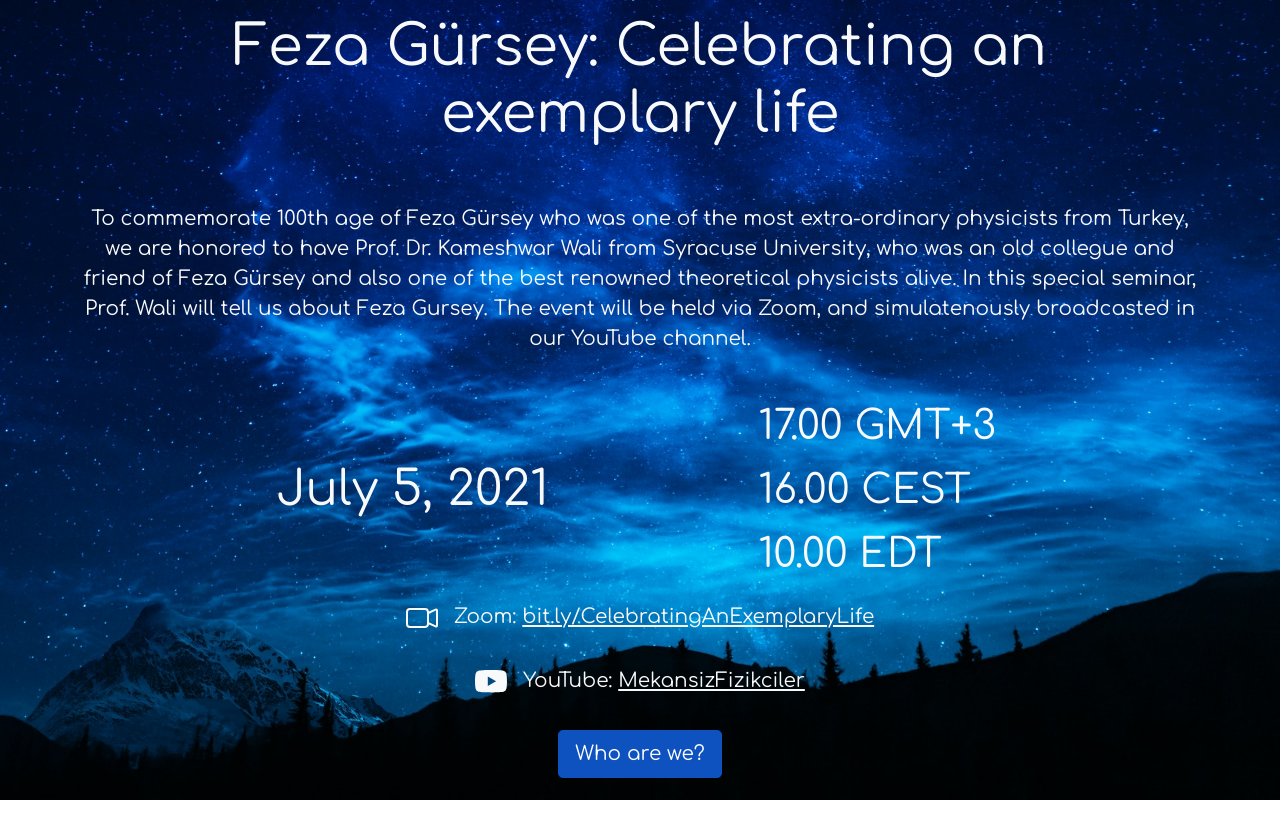
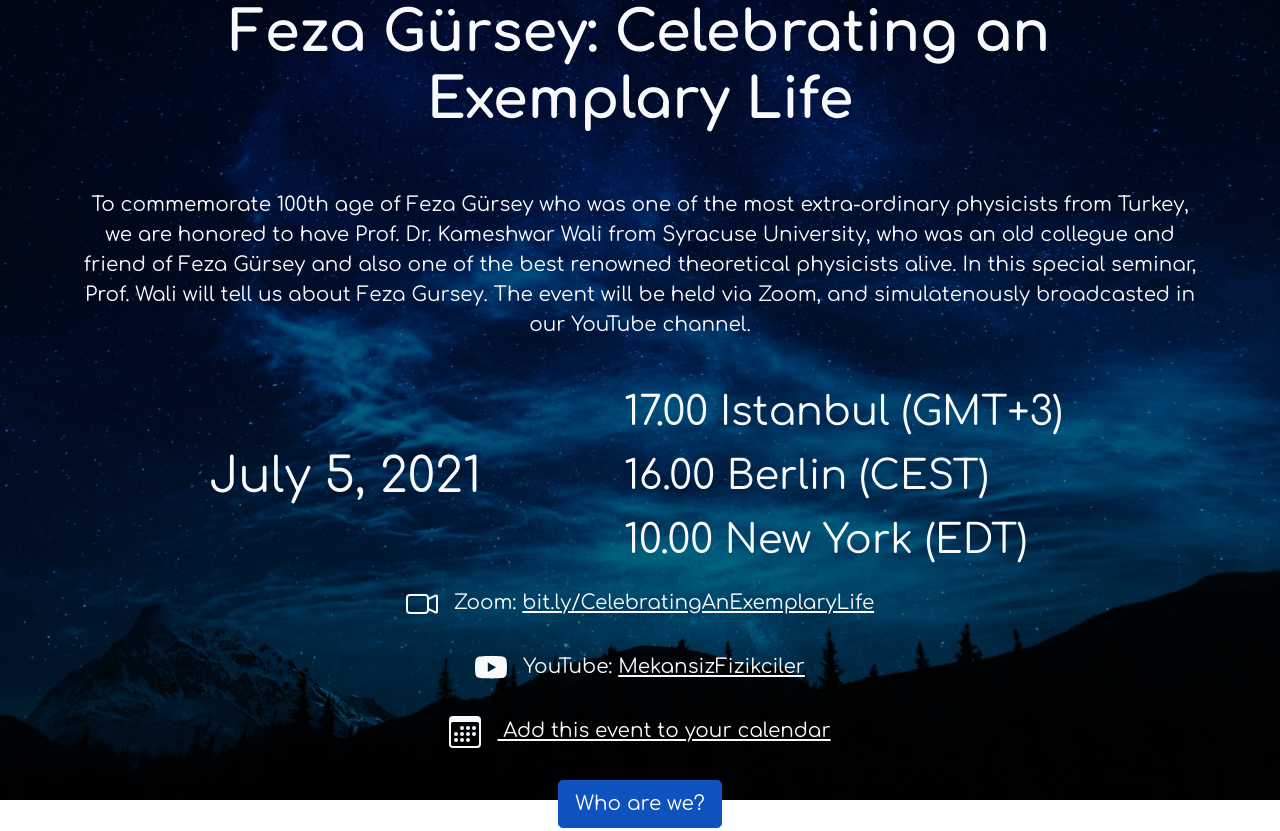
Before and after one commit to mekansiz-fizikciler/mekansiz-fizikciler.github.io, a website: page eng/index.html in a window 1280 px wide. Shown: the top 831 px of the page. Drawn offline with nearby package versions, Linux system fonts and the light colour scheme.

Commit message:
Darkened background, added calendar file

```diff
--- a/css/custom.scss
+++ b/css/custom.scss
@@ -40,15 +40,20 @@ header,
 
 #intro-eng {
     height: 100vh;
-    background: url("/assets/eng-background.jpg")no-repeat center center fixed;
+    background: linear-gradient( rgba(0, 0, 0, 0.5), rgba(0, 0, 0, 0.5) ), url("/assets/eng-background.jpg")no-repeat center center fixed;
     -webkit-background-size: cover;
     -moz-background-size: cover;
     -o-background-size: cover;
     background-size: cover;
+    opacity: 1.0;
+}
+
+.mask {
+    filter: brightness(0.0);
 }
 
 .footer-eng {
-    background: url("/assets/eng-background.jpg")no-repeat center center fixed;
+    background: linear-gradient( rgba(0, 0, 0, 0.5), rgba(0, 0, 0, 0.5) ), url("/assets/eng-background.jpg")no-repeat center center fixed;
     -webkit-background-size: cover;
     -moz-background-size: cover;
     -o-background-size: cover;
@@ -108,3 +113,7 @@ p.date {
 {
     padding-top: 60px;
 }
+
+h1.title {
+    font-weight: 700;
+}
--- a/eng/index.html
+++ b/eng/index.html
@@ -18,8 +18,8 @@
         <div class="container text-light text-center">
             <div class="d-sm-flex flex-column align-items-center justify-content-evenly vh-100">
                 <div>
-                    <h1 class="display-4">
-                        Feza Gürsey: Celebrating an exemplary life
+                    <h1 class="display-4 title">
+                        Feza Gürsey: Celebrating an Exemplary Life
                     </h1>
                     <p class="lead pt-5 pb-3">
                         To commemorate 100th age of Feza Gürsey who was one of the most extra-ordinary physicists from Turkey, we are honored to have Prof. Dr. Kameshwar Wali from Syracuse University, who was an old collegue and friend of Feza Gürsey and also one of the best renowned theoretical physicists alive. In this special seminar, Prof. Wali will tell us about Feza Gursey. The event will be held via Zoom, and simulatenously broadcasted in our YouTube channel.
@@ -27,9 +27,9 @@
                     <div class="d-flex align-items-center justify-content-evenly">
                         <div class="p-2"><span class="display-5">July 5, 2021</span></div>
                         <div class="p-2 d-flex flex-column align-items-start">
-                            <div class="p-2"><span class="display-6">17.00 GMT+3</span></div>
-                            <div class="p-2"><span class="display-6">16.00 CEST</span></div>
-                            <div class="p-2"><span class="display-6">10.00 EDT</span></div>
+                            <div class="p-2"><span class="display-6">17.00 Istanbul (GMT+3)</span></div>
+                            <div class="p-2"><span class="display-6">16.00 Berlin (CEST)</span></div>
+                            <div class="p-2"><span class="display-6">10.00 New York (EDT)</span></div>
                         </div>
                     </div>
                     <div class="d-flex flex-column">
@@ -44,6 +44,16 @@
                                     <path d="M8.051 1.999h.089c.822.003 4.987.033 6.11.335a2.01 2.01 0 0 1 1.415 1.42c.101.38.172.883.22 1.402l.01.104.022.26.008.104c.065.914.073 1.77.074 1.957v.075c-.001.194-.01 1.108-.082 2.06l-.008.105-.009.104c-.05.572-.124 1.14-.235 1.558a2.007 2.007 0 0 1-1.415 1.42c-1.16.312-5.569.334-6.18.335h-.142c-.309 0-1.587-.006-2.927-.052l-.17-.006-.087-.004-.171-.007-.171-.007c-1.11-.049-2.167-.128-2.654-.26a2.007 2.007 0 0 1-1.415-1.419c-.111-.417-.185-.986-.235-1.558L.09 9.82l-.008-.104A31.4 31.4 0 0 1 0 7.68v-.123c.002-.215.01-.958.064-1.778l.007-.103.003-.052.008-.104.022-.26.01-.104c.048-.519.119-1.023.22-1.402a2.007 2.007 0 0 1 1.415-1.42c.487-.13 1.544-.21 2.654-.26l.17-.007.172-.006.086-.003.171-.007A99.788 99.788 0 0 1 7.858 2h.193zM6.4 5.209v4.818l4.157-2.408L6.4 5.209z"/>
                                   </svg>YouTube: <a href="https://www.youtube.com/channel/UCtcsRVaFmVcW0rAM2EMWAyg" class="link-light" target="_blank" rel="noopener noreferrer">MekansizFizikciler</a>
                             </p>
+                        </div>
+                        <div class="p-2">
+                          <p class="lead">
+                            <svg class="icon" xmlns="http://www.w3.org/2000/svg" width="32" height="32" fill="currentColor" class="bi bi-calendar3" viewBox="0 0 16 16">
+                              <path d="M14 0H2a2 2 0 0 0-2 2v12a2 2 0 0 0 2 2h12a2 2 0 0 0 2-2V2a2 2 0 0 0-2-2zM1 3.857C1 3.384 1.448 3 2 3h12c.552 0 1 .384 1 .857v10.286c0 .473-.448.857-1 .857H2c-.552 0-1-.384-1-.857V3.857z"/>
+                              <path d="M6.5 7a1 1 0 1 0 0-2 1 1 0 0 0 0 2zm3 0a1 1 0 1 0 0-2 1 1 0 0 0 0 2zm3 0a1 1 0 1 0 0-2 1 1 0 0 0 0 2zm-9 3a1 1 0 1 0 0-2 1 1 0 0 0 0 2zm3 0a1 1 0 1 0 0-2 1 1 0 0 0 0 2zm3 0a1 1 0 1 0 0-2 1 1 0 0 0 0 2zm3 0a1 1 0 1 0 0-2 1 1 0 0 0 0 2zm-9 3a1 1 0 1 0 0-2 1 1 0 0 0 0 2zm3 0a1 1 0 1 0 0-2 1 1 0 0 0 0 2zm3 0a1 1 0 1 0 0-2 1 1 0 0 0 0 2z"/>
+                            </svg><a href="/assets/wali-calendar.ics" class="link-light" target="_blank" rel="noopener noreferrer">
+                              Add this event to your calendar
+                            </a>
+                          </p>
                         </div>
                         <div class="p-2">
                             <a class="btn btn-primary btn-lg" href="#about-eng" role="button">Who are we?</a>
```
Also changed, not shown: css/custom.css, 2 other files.
